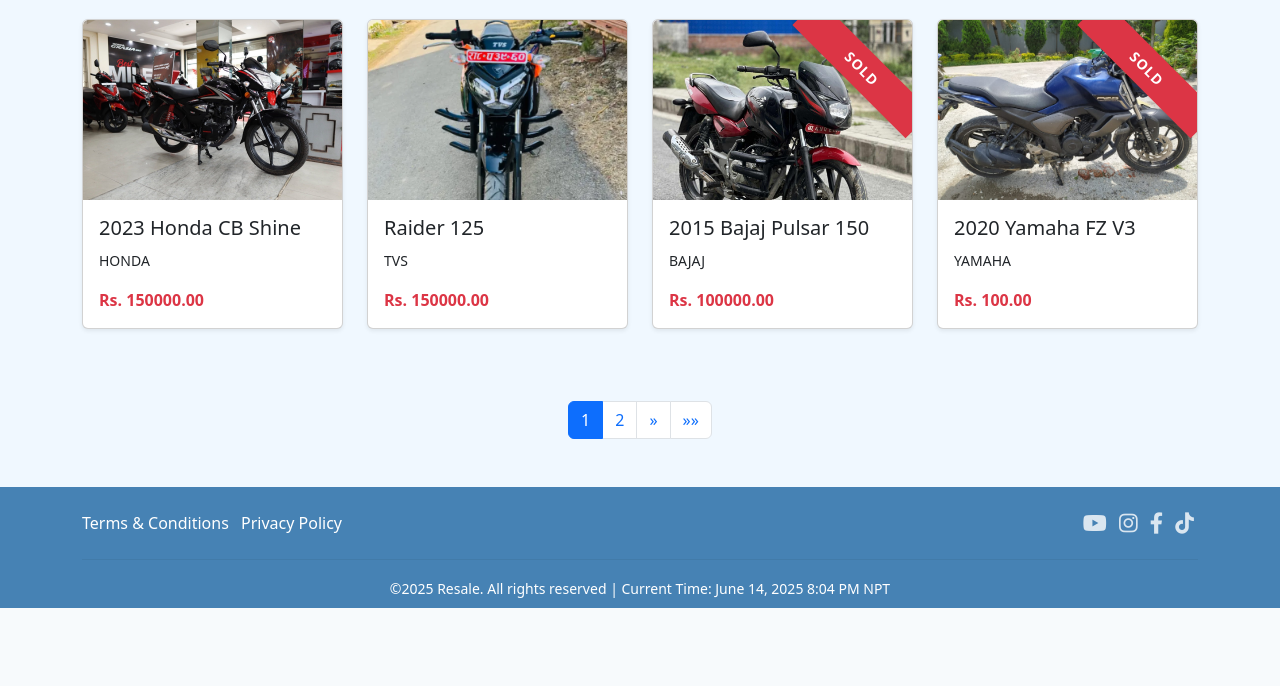
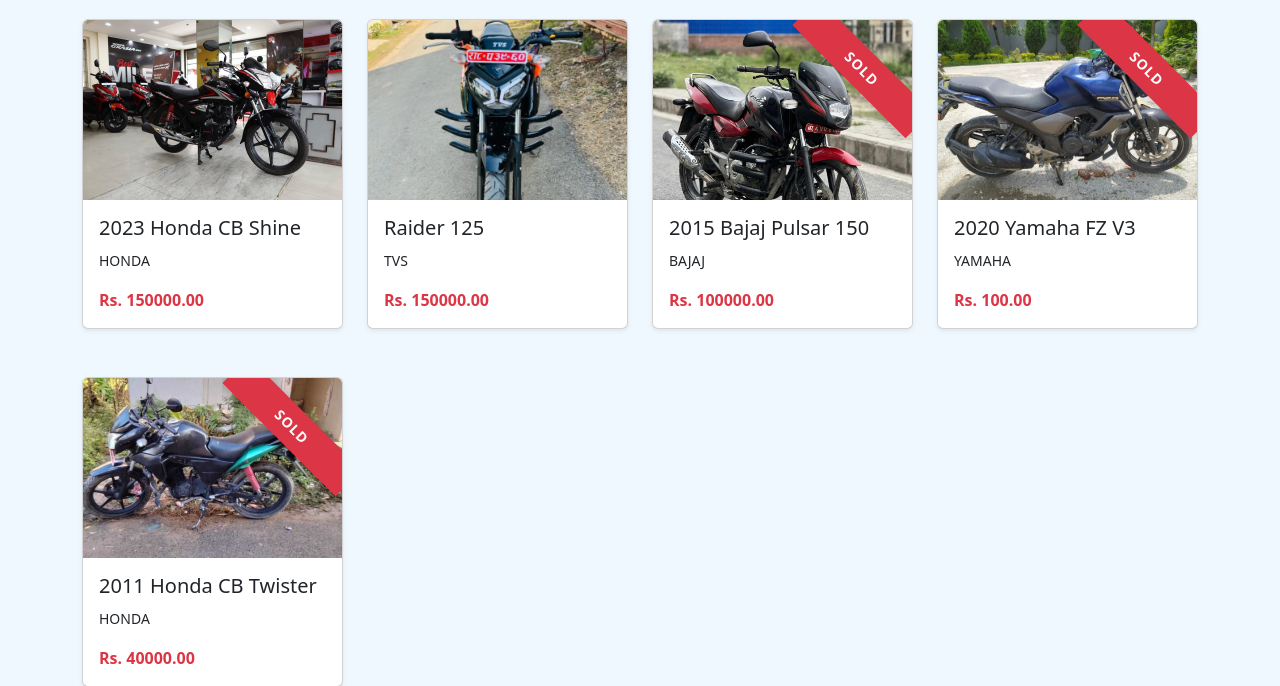
Before and after one commit to Sagarkandel07/resale-project, a Django app: page / in a window 1280 px wide. Shown: the part 1880-2566 px from the top of the page. Before the commit the page ends 2488 px from the top, so only its background shows below. Run offline with Django 5.2, Linux system fonts and the light colour scheme; data comes from the database, SQL or seed files in the repository; both versions use the stored data as it was after the commit; some libraries are stand-ins or nearby versions; some web fonts are replaced.

Commit message:
removed pagination in buy bikes and home

```diff
--- a/proj/templates/proj/home.html
+++ b/proj/templates/proj/home.html
@@ -133,47 +133,6 @@
     </div>
     {% endfor %}
   </div>
-
-  <!-- Pagination Controls -->
-  {% if page_obj.paginator.num_pages > 1 %}
-  <nav aria-label="Page navigation" class="my-5">
-    <ul class="pagination justify-content-center">
-      {% if page_obj.has_previous %}
-      <li class="page-item">
-        <a class="page-link" href="?page=1" aria-label="First">
-          <span aria-hidden="true">&laquo;&laquo;</span>
-        </a>
-      </li>
-      <li class="page-item">
-        <a class="page-link" href="?page={{ page_obj.previous_page_number }}" aria-label="Previous">
-          <span aria-hidden="true">&laquo;</span>
-        </a>
-      </li>
-      {% endif %}
-
-      {% for num in page_obj.paginator.page_range %}
-        {% if page_obj.number == num %}
-          <li class="page-item active"><a class="page-link" href="?page={{ num }}">{{ num }}</a></li>
-        {% elif num > page_obj.number|add:'-3' and num < page_obj.number|add:'3' %}
-          <li class="page-item"><a class="page-link" href="?page={{ num }}">{{ num }}</a></li>
-        {% endif %}
-      {% endfor %}
-
-      {% if page_obj.has_next %}
-      <li class="page-item">
-        <a class="page-link" href="?page={{ page_obj.next_page_number }}" aria-label="Next">
-          <span aria-hidden="true">&raquo;</span>
-        </a>
-      </li>
-      <li class="page-item">
-        <a class="page-link" href="?page={{ page_obj.paginator.num_pages }}" aria-label="Last">
-          <span aria-hidden="true">&raquo;&raquo;</span>
-        </a>
-      </li>
-      {% endif %}
-    </ul>
-  </nav>
-  {% endif %}
 </div>
 
 <style>
--- a/proj/views.py
+++ b/proj/views.py
@@ -28,7 +28,6 @@
 # Create your views here.
 def home(request):
     from .models import Product
-    from django.core.paginator import Paginator
 
     # Get all verified products (both available and sold) ordered by status and latest first
     all_products = Product.objects.filter(
@@ -36,26 +35,17 @@
         status__in=['available', 'sold']
     ).order_by('status', '-created_at')
 
-    # Set up pagination
-    paginator = Paginator(all_products, 12)  # Show 12 products per page
-    page_number = request.GET.get('page', 1)
-    page_obj = paginator.get_page(page_number)
-
-    # Get the current page's products
-    latest_products = list(page_obj.object_list)
-
     # Get user's wishlist items if authenticated
     user_wishlist = []
     if request.user.is_authenticated:
         user_wishlist = list(Wishlist.objects.filter(user=request.user).values_list('product_id', flat=True))
 
     # Group products into sublists of 3 for the grid layout
-    latest_product_groups = [latest_products[i:i+3] for i in range(0, len(latest_products), 3)]
+    latest_product_groups = [all_products[i:i+3] for i in range(0, len(all_products), 3)]
 
     return render(request, "proj/home.html", {
-        'latest_products': latest_products,
+        'latest_products': all_products,
         'latest_product_groups': latest_product_groups,
-        'page_obj': page_obj,
         'user_wishlist': user_wishlist,
     })
 
@@ -598,14 +588,8 @@
     elif sort == 'year_asc':
         bikes = bikes.order_by('made_year')
 
-    # Count total bikes that match the criteria (after all filters)
     total_count = bikes.count()
 
-    # Pass the full queryset directly to the template, no pagination
-    # from django.core.paginator import Paginator
-    # paginator = Paginator(bikes, 9)  # Show 9 products per page (3x3 grid)
-    # page_number = request.GET.get('page', 1)
-    # page_obj = paginator.get_page(page_number)
 
     return render(request, 'proj/buy_bikes.html', {
         'bikes': bikes, # Pass the full queryset directly
```
Also changed, not shown: db.sqlite3, 1 other file.
